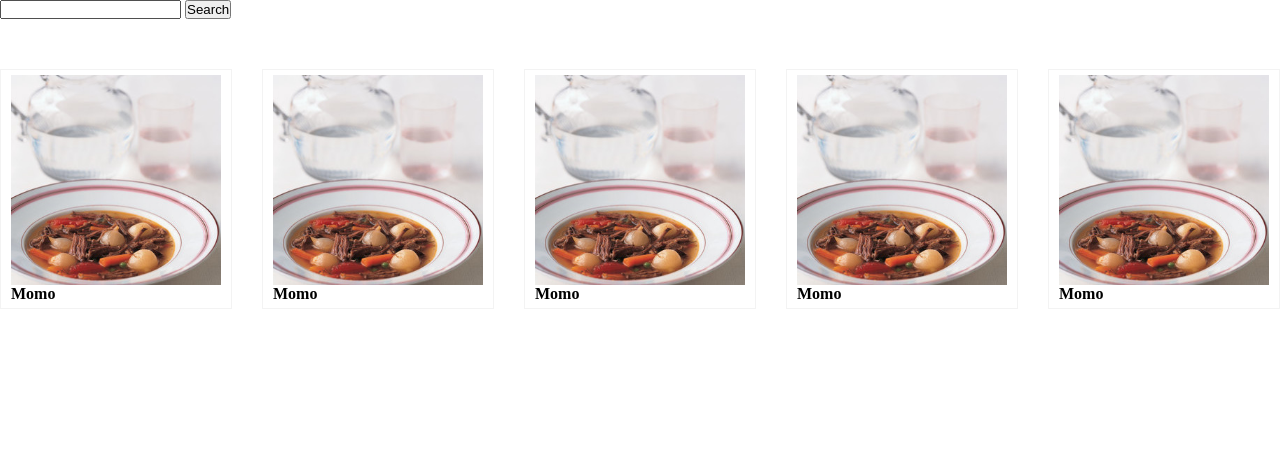
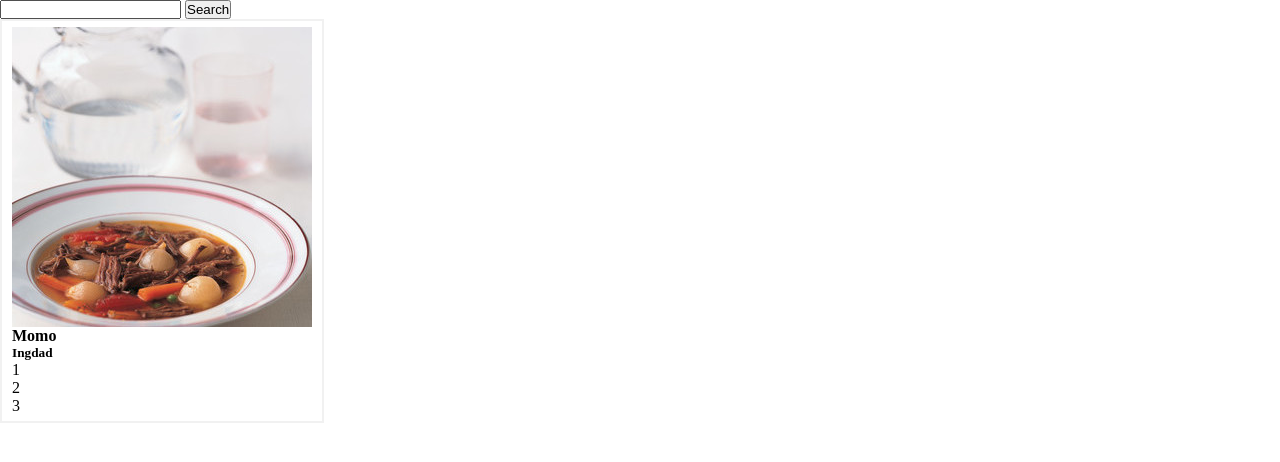
Before and after one commit to Mojmul-Haque/cooking_master, a plain HTML site: page index.html in a window 1280 px wide. Drawn offline with Linux system fonts and the light colour scheme.

Commit message:
done something

```diff
--- a/css/style.css
+++ b/css/style.css
@@ -26,8 +26,21 @@ img {
 .show_recipe ul li {
     border: 1px solid #f3f3f3;
     padding: 5px 10px;
+    cursor: pointer;
 }
 
-.show_recipe ul li img {
+.show_recipe img,
+#recipe_details img {
     width: 100%;
 }
+
+#recipe_details {
+    display: flex;
+    grid-template-columns: repeat(5, 1fr);
+    grid-gap: 30px;
+}
+
+#recipe_details>li {
+    padding: 6px 10px;
+    border: 2px solid #f1f1f1
+}
--- a/index.html
+++ b/index.html
@@ -15,31 +15,24 @@
             <input type="text" id="querySearch">
             <button id="searhcBtn">Search</button>
 
-
-            <div class="show_recipe">
-                <ul id="recipe_container">
+            <div id="details">
+                <ul id="recipe_details">
                     <li>
                         <img src="images/1.jpg" alt="">
                         <h4>Momo</h4>
-                    </li>
-                    <li>
-                        <img src="images/1.jpg" alt="">
-                        <h4>Momo</h4>
-                    </li>
-                    <li>
-                        <img src="images/1.jpg" alt="">
-                        <h4>Momo</h4>
-                    </li>
-                    <li>
-                        <img src="images/1.jpg" alt="">
-                        <h4>Momo</h4>
-                    </li>
-                    <li>
-                        <img src="images/1.jpg" alt="">
-                        <h4>Momo</h4>
+                        <h5>Ingdad</h5>
+                        <ul>
+                            <li>1</li>
+                            <li>2</li>
+                            <li>3</li>
+                        </ul>
                     </li>
                 </ul>
             </div>
+            <div class="show_recipe">
+                <ul id="recipe_container"></ul>
+            </div>
+
         </div>
     </section>
 
--- a/js/main.js
+++ b/js/main.js
@@ -1,5 +1,6 @@
 let searchQuery = document.getElementById('querySearch');
 const searchBtn = document.getElementById('searhcBtn')
+const recipieDetails = document.getElementById('details')
 const searchResult = document.getElementById('recipe_container')
 
 searchBtn.addEventListener('click', function() {
@@ -9,35 +10,40 @@ searchBtn.addEventListener('click', function() {
     foodApi()
 })
 
-function foodApi() {
+const foodApi = () => {
     fetch(`https://www.themealdb.com/api/json/v1/1/search.php?s=${searchQuery.value}`)
         .then(resp => resp.json())
         .then(data => generateHTML(data.meals))
-        // .then(data => console.log(data))
 }
 
 
-function generateHTML(object) {
+const generateHTML = (object) => {
     console.log(object)
     let htmlCode = '';
 
-    object.map(event => {
+    object.map((event, index) => {
+        let show = index;
         console.log(event)
         const recipeName = event.strMeal
         const recipeImge = event.strMealThumb
 
         htmlCode += `
-                     <li>
+                     <li onclick="myFunction()">
                         <img src="${recipeImge}">
                         <h4>${recipeName}</h4>
                     </li>
         `
         searchResult.innerHTML = htmlCode
 
-    })
 
 
 
 
 
+    })
+
+
+
 }
+
+//event handeler
```
Also changed, not shown: 1 other file.
